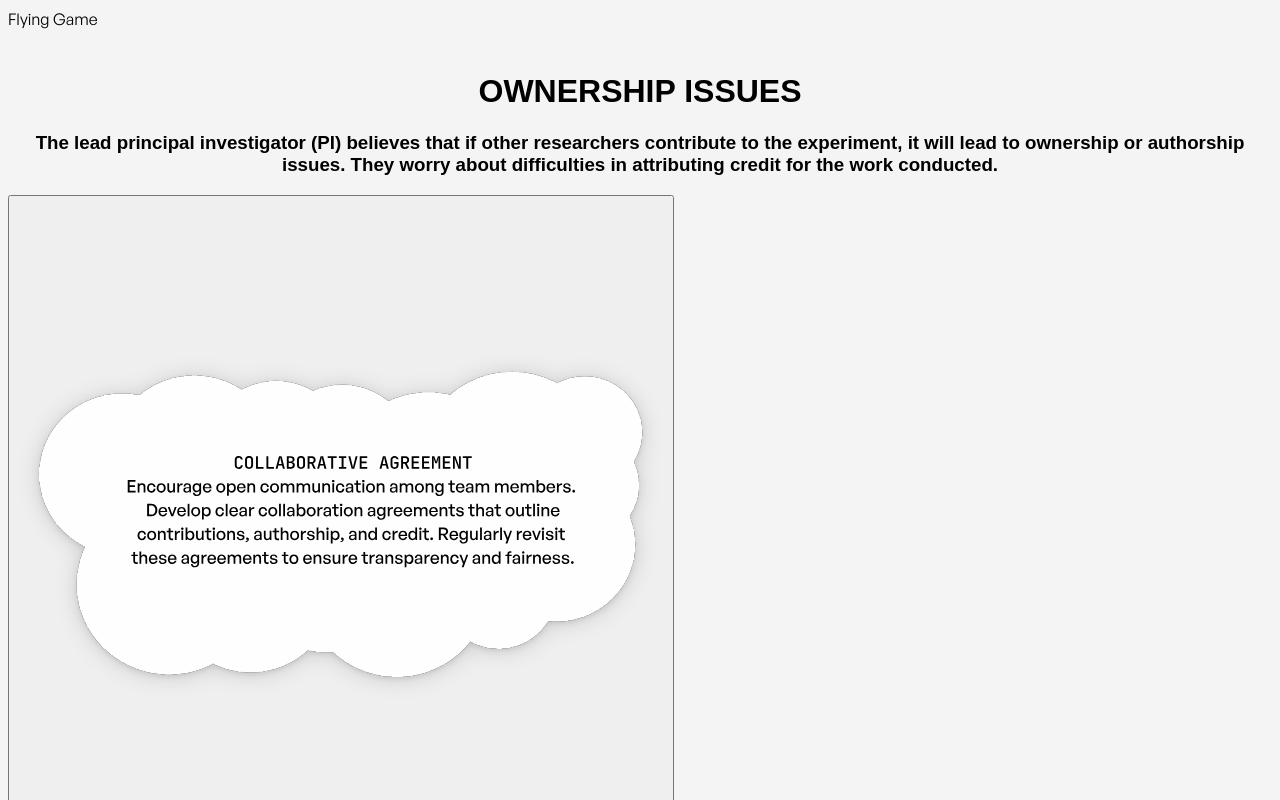
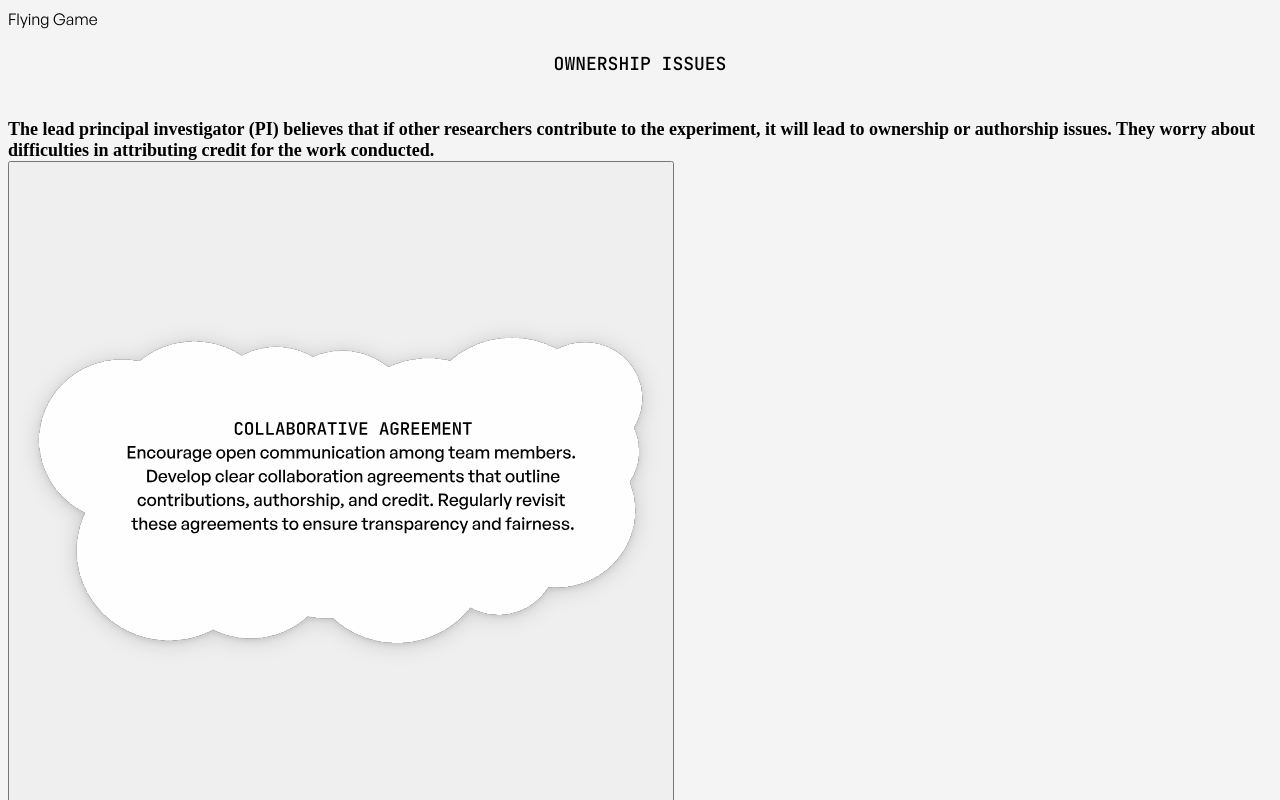
Before and after one commit to c4r-dev/c4r-hms-aem-fly-gam-v1, a Next.js app: page /beQuestion1a in a window 1280 px wide. Shown: the top 800 px of the page. Built offline with nearby package versions, Linux system fonts and the light colour scheme.

Commit message:
build app

```diff
--- a/app/beQuestion1a/page.js
+++ b/app/beQuestion1a/page.js
@@ -25,14 +25,17 @@ export default function BEQuestion1a() {
                 Flying Game
             </div>
 
-            <div className="center-text">
+            <div>
                 <br></br><br></br>
-                <h1>OWNERSHIP ISSUES</h1>
-                <h3>The lead principal investigator (PI) believes that if other
+                <div className="question-header">
+                    OWNERSHIP ISSUES
+                </div>
+                <br></br><br></br>
+                <div style={{ fontSize: 18, fontFamily: 'GeneralSands-Semibold', fontWeight: 600 }}>The lead principal investigator (PI) believes that if other
                     researchers contribute to the experiment, it will lead to
                     ownership or authorship issues. They worry about difficulties in
                     attributing credit for the work conducted.
-                </h3>
+                </div>
             </div>
 
             <div >
--- a/app/globals.css
+++ b/app/globals.css
@@ -7,8 +7,13 @@
     font-family: "GeneralSans-Semibold";
     src: url("assets/GeneralSans-Regular.ttf") format("truetype");
 }
+@font-face {
+    font-family: "JetBrains-Mono";
+    src: url("assets/JetBrainsMono-VariableFont_wght.ttf") format("truetype");
+}
+
 * {
-    font-family: "GeneralSans-Semibold", sans-serif;
+    font-family: "GeneralSans-Semibold", sans-serif, "JetBrains-Mono";
 }
 
 body {
@@ -778,3 +783,10 @@ textarea {
 .cloud-button {
     text-align: center;
 }
+
+.question-header {
+    font-family: 'JetBrains-Mono';
+    text-align: center;
+    font-weight: 500;
+    font-size: 18px;
+}
```
Also changed, not shown: app/assets/JetBrainsMono-VariableFont_wght.ttf (added). Lines whose indentation alone changed are shown as unchanged.
